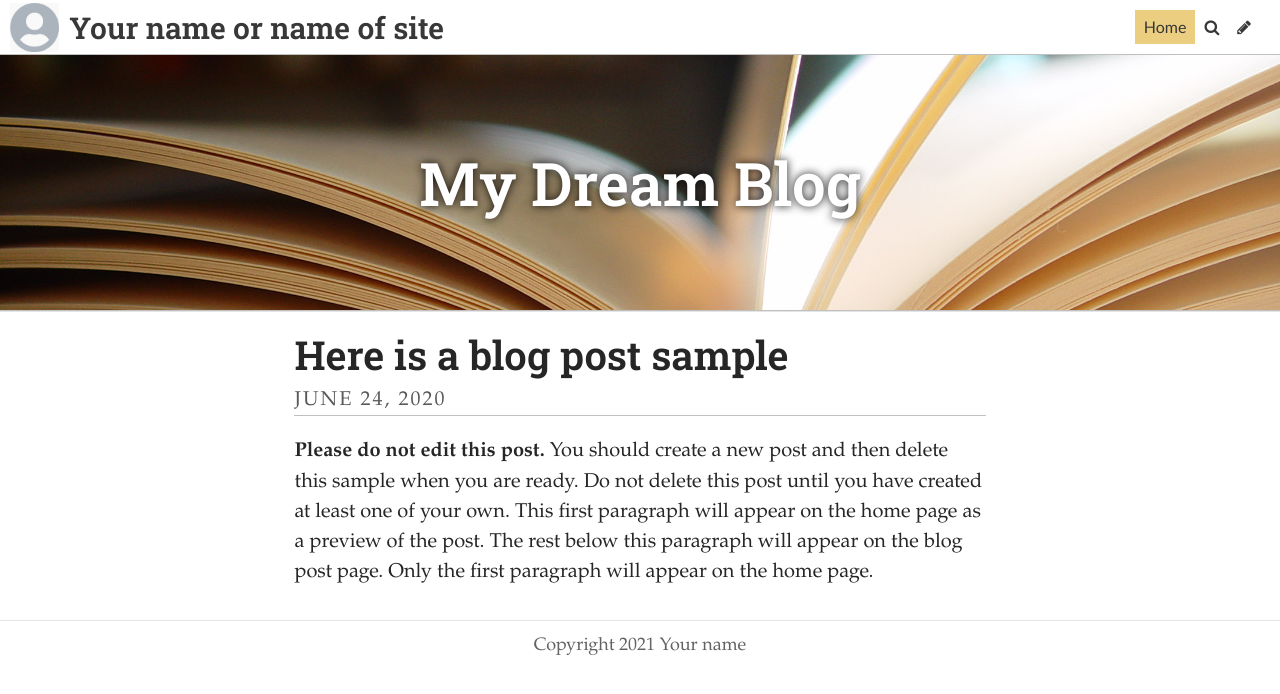
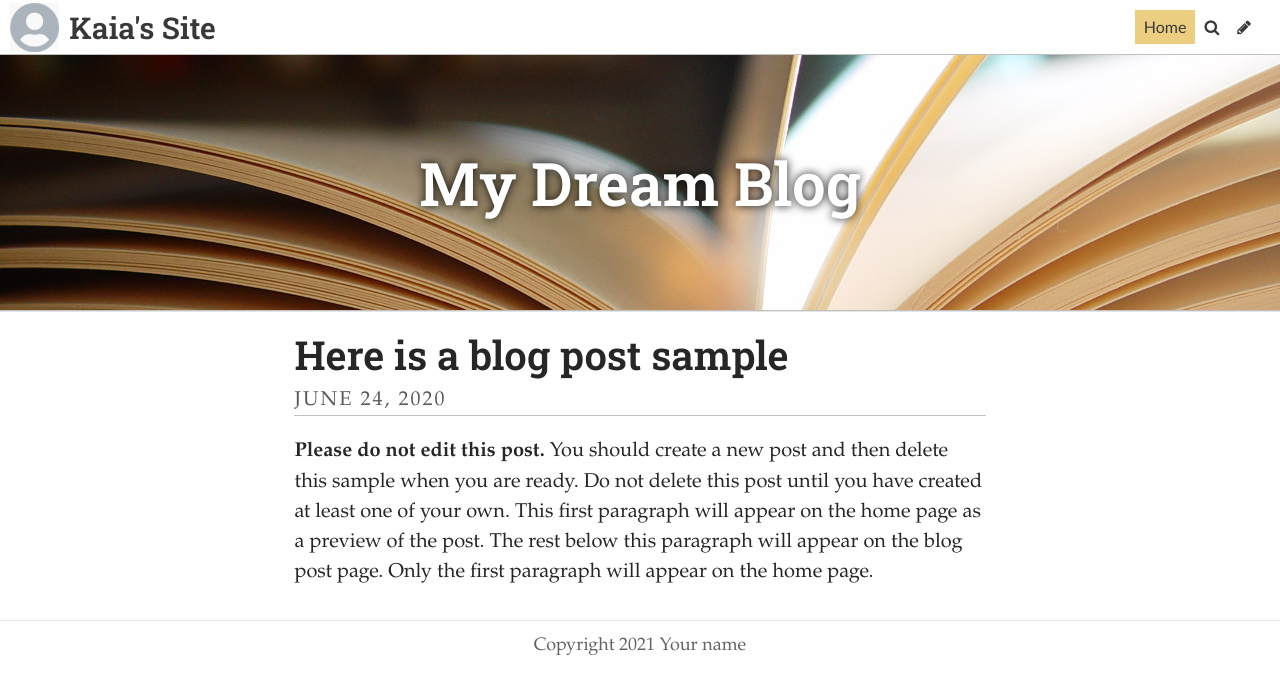
Before and after one commit to kajaforyears/typographic-design, a Jekyll site: the page built from index.html, in a window 1280 px wide. Shown: the top 694 px of the page. Built offline with Jekyll 4.4.1, drawn with Linux system fonts in a browser that asks for light colours; some web fonts are replaced; the list of posts is cut into pages by our own code.

Commit message:
Update settings.yml

```diff
--- a/_data/settings.yml
+++ b/_data/settings.yml
@@ -1,4 +1,4 @@
-title: Your name or name of site
+title: Kaia's Site
 description: A website with a blog
 header_text: My Dream Blog
 header_text_color: "#ffffff"
```
